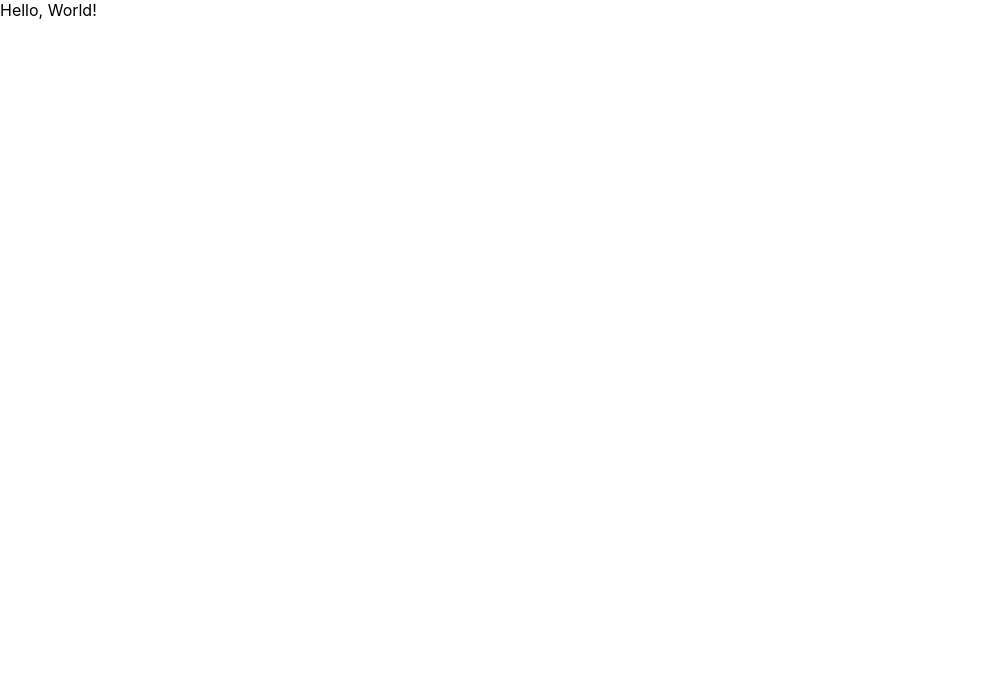
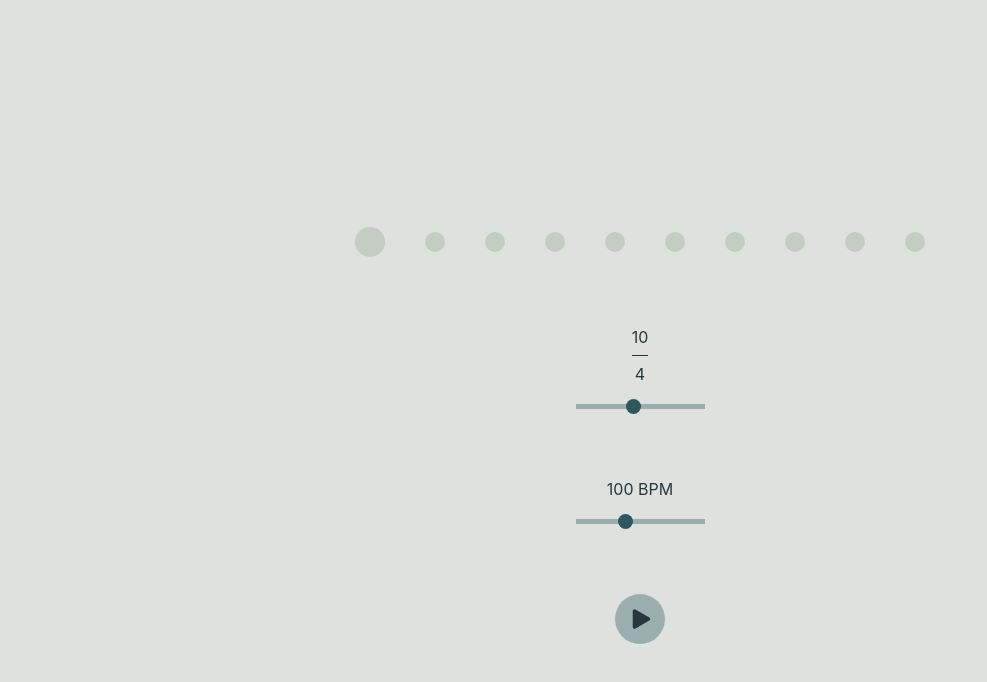
Before and after one commit to MarcoMaz/pwa-metronome, a React (Create React App) app: page / in a window 1280 px wide. Shown: the top 682 px of the page, without its empty margins (0-987 px from the left). Built offline with nearby package versions, Linux system fonts and the light colour scheme.

Commit message:
fix packages

```diff
--- a/package.json
+++ b/package.json
@@ -4,10 +4,10 @@
   "version": "0.1.0",
   "private": true,
   "dependencies": {
-    "gh-pages": "^2.0.1",
-    "marked": "^0.7.0",
+    "gh-pages": "^2.2.0",
     "node-sass": "^4.12.0",
     "react": "^16.8.6",
+    "react-bootstrap-icons": "^1.1.0",
     "react-dom": "^16.8.6",
     "react-scripts": "3.0.1"
   },
--- a/public/index.html
+++ b/public/index.html
@@ -5,37 +5,11 @@
     <link rel="shortcut icon" href="%PUBLIC_URL%/favicon.ico" />
     <meta name="viewport" content="width=device-width, initial-scale=1" />
     <meta name="theme-color" content="#000000" />
-    <!--
-      manifest.json provides metadata used when your web app is installed on a
-      user's mobile device or desktop. See https://developers.google.com/web/fundamentals/web-app-manifest/
-    -->
     <link rel="manifest" href="%PUBLIC_URL%/manifest.json" />
-    <!--
-      Notice the use of %PUBLIC_URL% in the tags above.
-      It will be replaced with the URL of the `public` folder during the build.
-      Only files inside the `public` folder can be referenced from the HTML.
-
-      Unlike "/favicon.ico" or "favicon.ico", "%PUBLIC_URL%/favicon.ico" will
-      work correctly both with client-side routing and a non-root public URL.
-      Learn how to configure a non-root public URL by running `npm run build`.
-    -->
-    <title>Markdown Previewer React App</title>
-
-
+    <title>PWA Metronome</title>
   </head>
   <body>
     <noscript>You need to enable JavaScript to run this app.</noscript>
     <div id="root"></div>
-      <script src="https://cdn.freecodecamp.org/testable-projects-fcc/v1/bundle.js"></script>
-    <!--
-      This HTML file is a template.
-      If you open it directly in the browser, you will see an empty page.
-
-      You can add webfonts, meta tags, or analytics to this file.
-      The build step will place the bundled scripts into the <body> tag.
-
-      To begin the development, run `npm start` or `yarn start`.
-      To create a production bundle, use `npm run build` or `yarn build`.
-    -->
   </body>
 </html>
--- a/src/App.js
+++ b/src/App.js
@@ -1,12 +1,146 @@
 import React from 'react';
+import { useEffect, useState } from 'react';
 import './App.scss';
+import { PlayFill } from 'react-bootstrap-icons';
+import { StopFill } from 'react-bootstrap-icons';
 
-function Metronome(){
-  return (
-    <div id='container'>
-      Hello, World!
-    </div>
-    )
+let ac
+let engine
+let lastNote = 0
+let nextNote = 0
+let beatIndex
+let barLength
+let circles
+let oldActiveIndex
+
+const App = () => {
+  const [ isPlaying, setIsPlaying ] = useState( false )
+  const [ bpm, setBpm ] = useState( 100 )
+  const [ timeSignatureNumerator, setTimeSignatureNumerator ] = useState( 10 )
+  const oneBeatDurationInMs = (bpm) => 60000 / bpm                // 60.000 ms = 1 minute
+  const oneBeatInSeconds = oneBeatDurationInMs( bpm ) / 1000
+  const lookAhead = oneBeatInSeconds / 2                          // Lookahead looks one beat forward in time
+  const active = '-active'
+
+  circles = document.getElementsByClassName('Circles_beat')               // Select all the circles
+
+  useEffect(() => {
+    ac = new AudioContext()
+    barLength = timeSignatureNumerator - 1
+
+    const sound = ( ac, time ) => {
+
+      // Remove the old active class after re-render
+      oldActiveIndex = document.querySelector('.-active')
+      if ( oldActiveIndex !== null ) oldActiveIndex.classList.remove( active )
+
+      // Remove active class from previous beat
+      if ( beatIndex > 0 ){
+        circles[ beatIndex - 1 ].classList.remove( active )
+      } else {
+        circles[ barLength ].classList.remove( active )
+      }
+
+      // creates the sound, connects it and decides when it starts and stops
+      let osc = ac.createOscillator()
+      osc.connect( ac.destination )
+      osc.start( time )
+      osc.stop( time + 1/16 )
+
+      // If is the first beep, plays a higher sound
+      if ( beatIndex  === 0) {
+        osc.frequency.value = '800'
+      } else {
+        osc.frequency.value = '400'
+      }
+
+      // Add active class based on index on active beat
+      if ( Number( circles[ beatIndex ].dataset.index ) === beatIndex ) {
+        circles[ beatIndex ].classList.add( active )
+      }
+
+      // If the beat reaches the end, starts over and resets the counter
+      ( beatIndex === barLength ) ? beatIndex = 0 : beatIndex += 1
+    }
+
+    const timer = () => {
+      // Calculates how long it was in ms from loading the browser to clicking the play button
+      const diff = ac.currentTime - lastNote
+
+      // Schedules the next note if the diff is larger then the setInterval
+      if ( diff >= lookAhead ) {
+        nextNote = lastNote + oneBeatInSeconds
+        lastNote = nextNote
+        sound( ac, nextNote )
+      }
+    }
+
+    if ( isPlaying ){
+      // If the metronome is playing resumes the audio context
+      ac.resume()
+      clearInterval( engine )
+      engine = setInterval( timer, oneBeatInSeconds / 25.0)
+    } else {
+      // If the metronome is stopped, resets all the values
+      ac.suspend()
+      clearInterval( engine )
+      lastNote = 0
+      nextNote = 0
+      beatIndex = 0
+    }
+
+    return () => clearInterval(engine)
+  })
+
+  // If the BPM changes, suspend the context and resets all the values
+  const handleChangeBPM = ( e ) => {
+    ac.suspend()
+    setBpm( e.target.value )
+    lastNote = 0
+    nextNote = 0
+    beatIndex = 0
   }
 
-export default Metronome;
+  // If the time signature changes, suspend the context and resets all the values
+  const handleTimeSignatureNumerator = ( e ) => {
+    ac.suspend()
+    setTimeSignatureNumerator( Number( e.target.value ) )
+    lastNote = 0
+    nextNote = 0
+    beatIndex = 0
+  }
+
+  // By clicking the button starts or stops the metronome
+  const toggleButton = () => ( isPlaying === true ) ? setIsPlaying( false ) : setIsPlaying( true )
+
+  return(
+    <div id="metronome">
+      <div className="Circles">{
+        [...Array(timeSignatureNumerator)].map((x, i) => (
+          <div key={ i } data-index={ i } className={ 'Circles_beat' + ( isPlaying ? ' Circles_beat--plays' : '' )}>
+          </div>))}
+      </div>
+      <div className="TimeSignature">
+        <label className="TimeSignature__label" htmlFor='TimeSignature__Input'>
+          <div className="TimeSignature__label__numerator">{ timeSignatureNumerator }</div>
+          <hr className="TimeSignature__label__divider" />
+          <div className="TimeSignature__label__denominator">4</div>
+        </label>
+        <input className="TimeSignature__input" id='TimeSignature__input'
+          type='range' min='2' max='20' step='1'
+          onChange={ handleTimeSignatureNumerator } value={ timeSignatureNumerator }/>
+      </div>
+      <div className="Bpm">
+        <label className="Bpm_label" htmlFor='Bpm_input'>{ bpm } BPM</label>
+        <input className="Bpm_input" id='Bpm_input'
+        type='range' min='40' max='200' step='1'
+        onChange={ handleChangeBPM } value={ bpm } />
+      </div>
+      <button className="PlayButton" onClick={ toggleButton }>
+        { !isPlaying ? <PlayFill /> : <StopFill /> }
+      </button>
+    </div>
+  )
+}
+
+export default App;
--- a/src/App.scss
+++ b/src/App.scss
@@ -1,3 +1,140 @@
-html, body {
-  height: 100%;
+$lightback: #DEE1DD;
+$inactive: #C4CDC1;
+$active: #6D9197;
+$slider-track: #99AEAD;
+$slider-thumb: #2F575D;
+$dark: #28363D;
+
+body {
+  align-items: center;
+  background-color: $lightback;
+  color: $dark;
+  display: flex;
+  height: 100vh;
+  justify-content: center;
+}
+
+#metronome {
+  align-items: center;
+  display: flex;
+  flex-direction: column;
+  justify-content: center;
+  margin-top: 50px;
+}
+
+.Circles {
+  align-items: center;
+  display: flex;
+  flex-wrap: wrap;
+  justify-content: center;
+  margin: 50px 0;
+
+  &_beat {
+    background-color: $inactive;
+    border-radius: 50%;
+    height: 20px;
+    margin: 20px;
+    width: 20px;
+
+    &:first-child {
+      height: 30px;
+      width: 30px;
+    }
+
+    &--plays {
+      background-color: $active;
+
+      &.-active {
+        background-color: $dark;
+      }
+    }
   }
+}
+
+input[type="range"] {
+  -webkit-appearance: none;
+  margin: 20px 0;
+
+  &:focus {
+    outline: none;
+  }
+
+  &::-webkit-slider-runnable-track {
+    background: $slider-track;
+    height: 5px;
+  }
+
+  &::-moz-range-track {
+    background: $slider-track;
+    height: 5px;
+  }
+
+  &::-webkit-slider-thumb {
+    -webkit-appearance: none;
+    background: $slider-thumb;
+    border-radius: 50%;
+    height: 15px;
+    margin-top: -5px;
+    width: 15px;
+  }
+
+   &::-moz-range-thumb {
+    background: $slider-thumb;
+    border-radius: 50%;
+    height: 15px;
+    margin-top: -5px;
+    width: 15px;
+  }
+}
+
+.TimeSignature {
+  align-items: center;
+  display: flex;
+  flex-direction: column;
+  margin-bottom: 50px;
+
+  &__label {
+    align-items: center;
+    display: flex;
+    flex-direction: column;
+
+    &__divider {
+      border: 0;
+      border-top: 1px solid $dark;
+      width: 100%;
+    }
+  }
+}
+
+.Bpm {
+  align-items: center;
+  display: flex;
+  flex-direction: column;
+  margin-bottom: 50px;
+}
+
+.PlayButton {
+  align-items: center;
+  background-color: $slider-track;
+  border: 0;
+  border-radius: 50%;
+  display: flex;
+  height: 50px;
+  justify-content: center;
+  margin-bottom: 50px;
+  width: 50px;
+
+  &:hover {
+    background-color: $active;
+
+    svg {
+      fill: $lightback;
+    }
+  }
+
+  svg {
+    fill: $dark;
+    font-size: 3em;
+    padding-left: 3px;
+  }
+}
```
Also changed, not shown: 1 other file (tests, documents, lock files or other folders).
